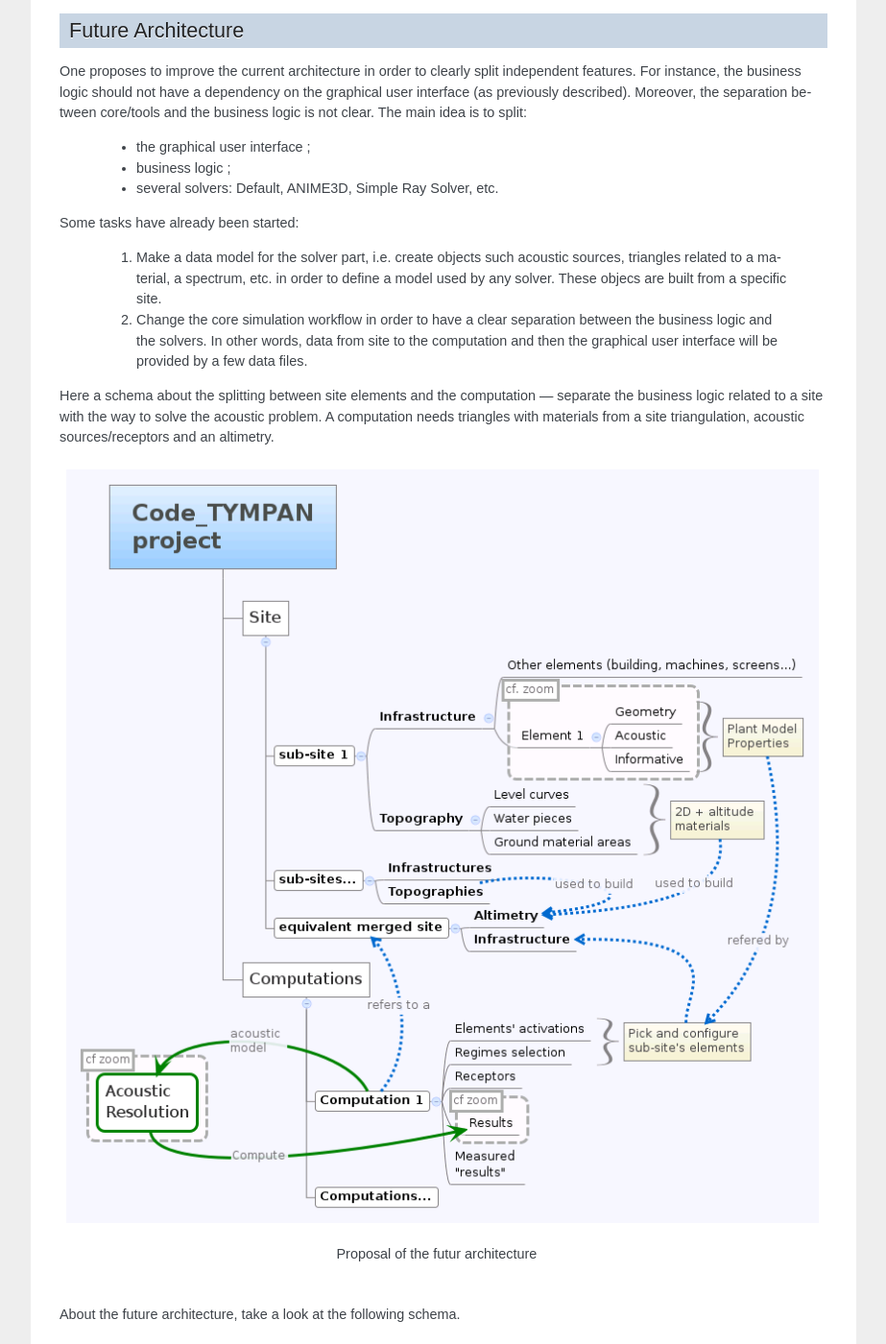
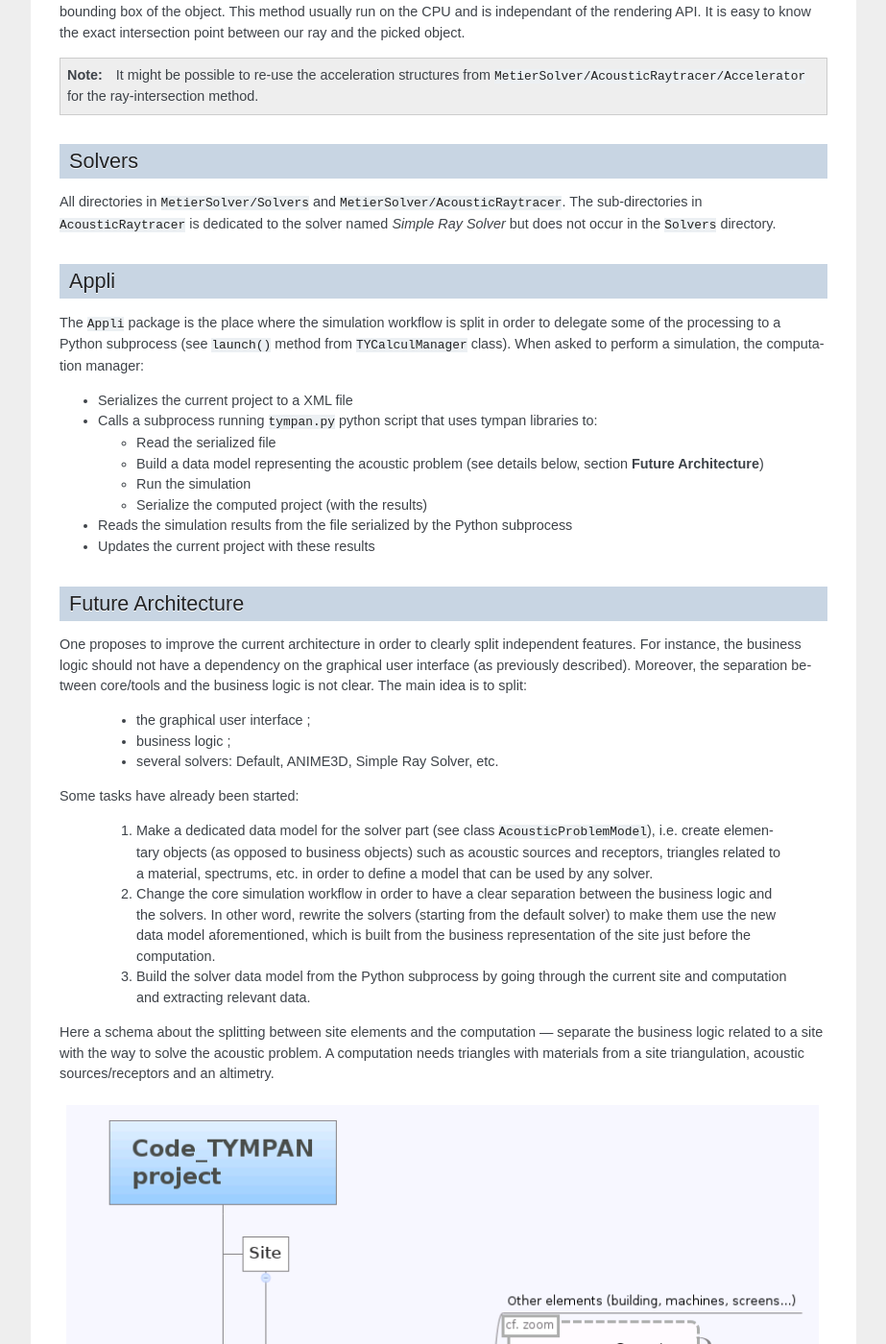
Before and after one commit to Jiunixo/test_mig2, a Sphinx documentation site: the page built from doc/architecture.rst, in a window 1280 px wide and 1400 px high, scrolled down 3847 px. Shown: the whole window at 96% size, without its empty margins (198-1121 px from the left). Built offline with Sphinx 7.4.7, drawn with Linux system fonts in a browser that asks for light colours; some of the changed text lies outside the part shown.

Commit message:
[doc] Add content regarding Code_TYMPAN new architecture

```diff
--- a/doc/architecture.rst
+++ b/doc/architecture.rst
@@ -29,6 +29,12 @@ The schema of the current architecture:
    Current architecture schema
 
 .. todo:: write a legend for the previous schema
+
+.. todo:: update this diagram: no more TympanConsole, make python qprocess appear
+   (on the diagram of the future archi too)
+
+.. todo:: is it still necessary to keep these two parts: current and future architecture,
+   since now we are in a state somewhere between the two?
 
 .. note::
 
@@ -94,6 +100,14 @@ See the different sub-directories in ``MetierSolver/DataManagerMetier``:
     (sources, receptor, paths), materials, machines, etc.
   - ``SolverDataModel``: the current work which describes a data model for the
     solvers. This is a part of the `Future Architecture`_;
+
+Code_TYMPAN offers a way to build the ``DataManagerMetier`` objects from
+a string representing their class name. This feature (mostly used during XML
+deserialization) is implemented in the ``OPrototype`` class through a factory
+pattern. To use this facility, it is first necessary to register all the objects
+that will need it. This is handled by the ``init_registry()`` method
+(from ``Tympan/MetierSolver/DataManagerMetier/init_registry.h``), that must be
+ran before any call to the methods specified by ``OPrototype`` interface.
 
 For now, the splitting between the business logic objects and the `Graphical User
 Interface`_ is not clear. In other words, you can have a strong dependency
@@ -189,6 +203,25 @@ is dedicated to the solver named *Simple Ray Solver* but does not occur in the
 ``Solvers`` directory.
 
 
+Appli
+-----
+
+The ``Appli`` package is the place where the simulation workflow is split in
+order to delegate some of the processing to a Python subprocess (see ``launch()``
+method from ``TYCalculManager`` class).
+When asked to perform a simulation, the computation manager:
+
+* Serializes the current project to a XML file
+* Calls a subprocess running ``tympan.py`` python script that uses tympan libraries to:
+
+  * Read the serialized file
+  * Build a data model representing the acoustic problem (see details below, section **Future Architecture**)
+  * Run the simulation
+  * Serialize the computed project (with the results)
+* Reads the simulation results from the file serialized by the Python subprocess
+* Updates the current project with these results
+
+
 Future Architecture
 -------------------
 
@@ -204,14 +237,18 @@ idea is to split:
 
 Some tasks have already been started:
 
- #. Make a data model for the solver part, i.e. create objects such acoustic
-    sources, triangles related to a material, a spectrum, etc. in order to
-    define a model used by any solver. These objecs are built from a specific
-    site.
+ #. Make a dedicated data model for the solver part (see class ``AcousticProblemModel``),
+    i.e. create elementary
+    objects (as opposed to business objects) such as acoustic sources and receptors,
+    triangles related to a material, spectrums, etc. in order to
+    define a model that can be used by any solver.
  #. Change the core simulation workflow in order to have a clear separation
-    between the business logic and the solvers. In other words, data from site
-    to the computation and then the graphical user interface will be provided by
-    a few data files.
+    between the business logic and the solvers.
+    In other word, rewrite the solvers (starting from the default solver) to
+    make them use the new data model aforementioned, which is built from the
+    business representation of the site just before the computation.
+ #. Build the solver data model from the Python subprocess by going through the
+    current site and computation and extracting relevant data.
 
 Here a schema about the splitting between site elements and the computation ---
 separate the business logic related to a site with the way to solve the acoustic
```
